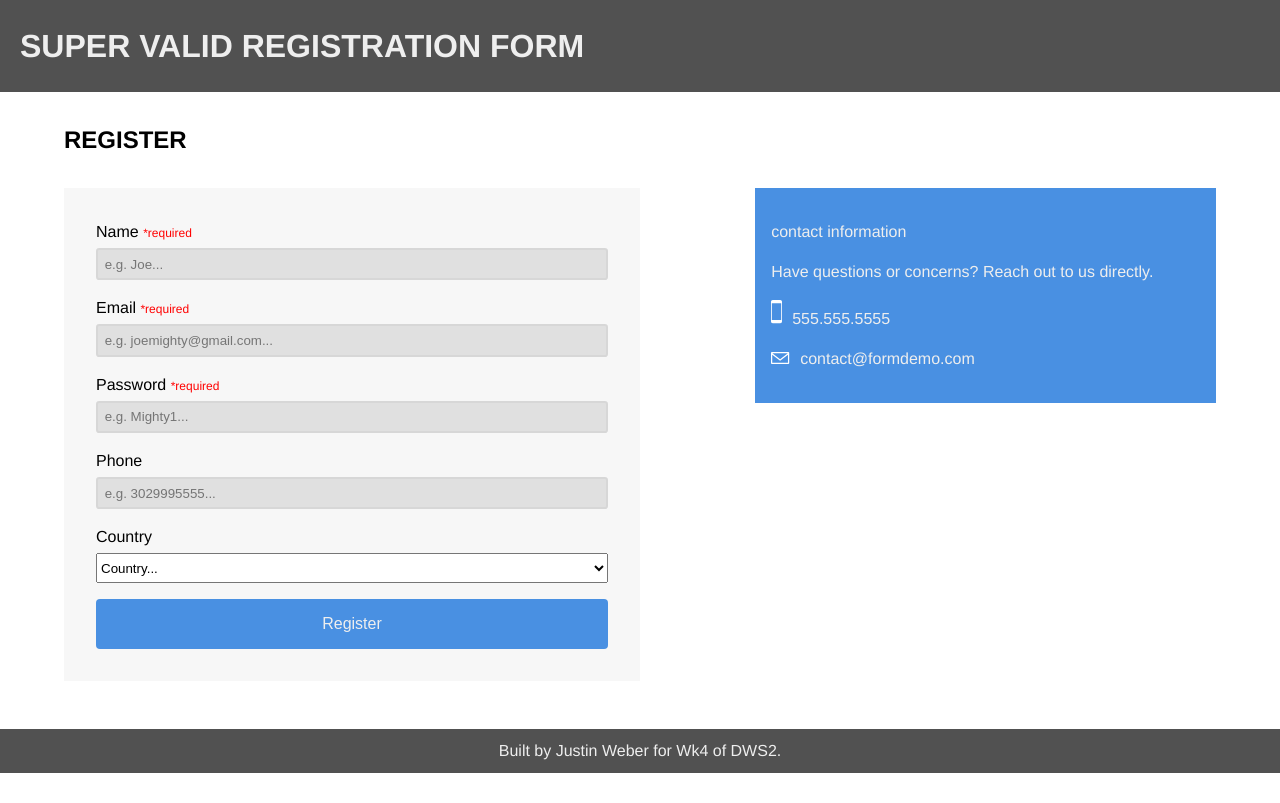
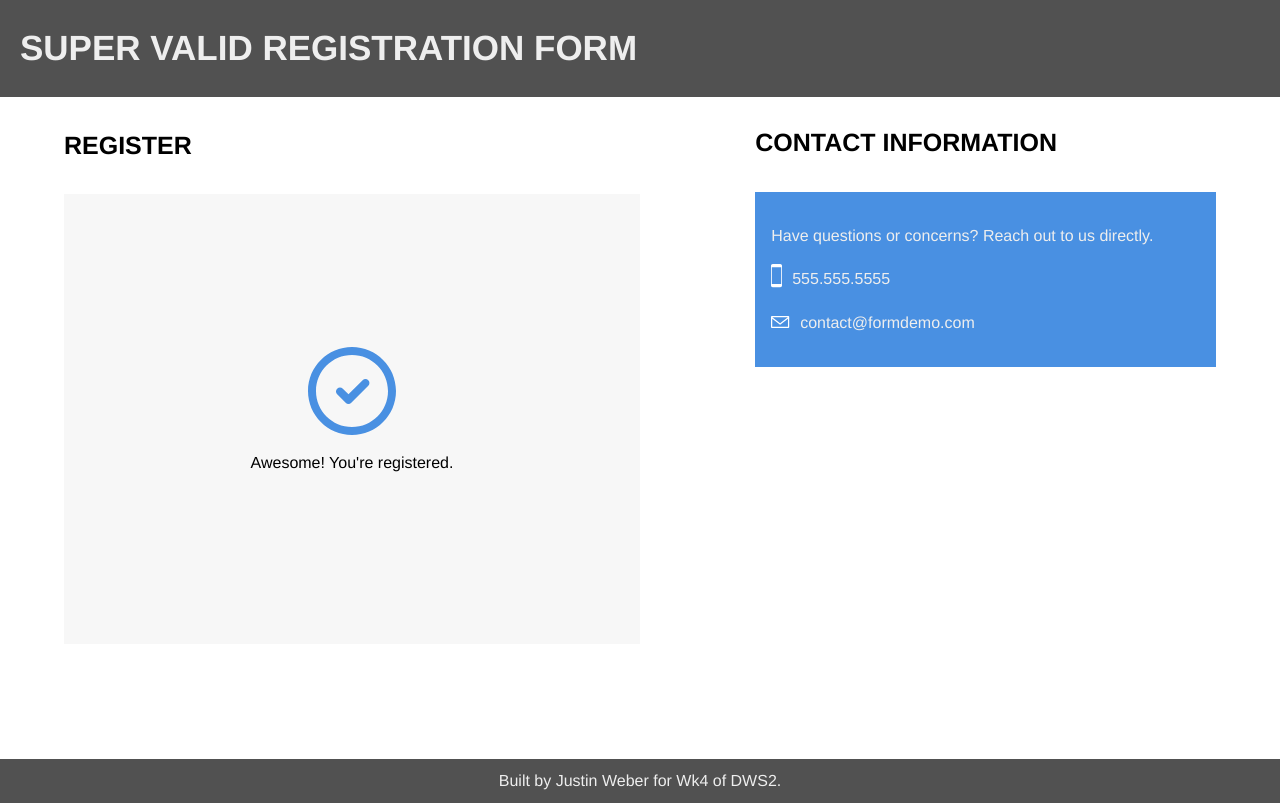
Before and after one commit to jjweber/accessible-form, a website: page index.html in a window 1280 px wide. Both pictures are taken after typing "Sample", "name@example.com", "Sample123", "Sample" into the empty fields and a click on the button "Register". Drawn offline with Linux system fonts and the light colour scheme.

Commit message:
Fixed alignment problems. Finished confirmation message. Finished and working project. Going to mess with color selections a bit more.

```diff
--- a/index.html
+++ b/index.html
@@ -15,7 +15,7 @@
     <section id="mainContent">
       <div class="wrapper">
         <h1>register</h1>
-
+        <div id="formBeforeSuccess">
           <form id="myForm" action="">
             <div class="control-group">
               <label for="name">Name <span>*required</span></label>
@@ -28,7 +28,6 @@
             <div class="control-group">
               <label for="password">Password <span>*required</span></label>
               <input type="password" id="password" placeholder="e.g. Mighty1..." required pattern="(?=.*\d)(?=.*[a-z])(?=.*[A-Z]).{8,}" maxlength="20"/>
-            <!--<span class="error" aria-live="polite"></span>-->
             </div>
             <div class="control-group">
               <label for="phone">Phone</label>
@@ -291,13 +290,21 @@
             </div>
             <button type="submit">Register</button>
           </form>
+        </div>
+        <div id="formAfterSuccess">
+          <div id="afterSuccessContents">
+            <img src="./assets/circle-check.svg" alt="Circle with check icon">
+            <p>Awesome! You're registered.</p>
+          </div>
+        </div>
 
         <aside class="contactInfo">
-          <label for=""></label>
-            <p>contact information</p>
+          <h1>contact information</h1>
+          <div class="asideContents">
             <p>Have questions or concerns? Reach out to us directly.</p>
             <p><span><img class="phoneIcon" src="./assets/phone.svg" alt="Phone icon"></span>555.555.5555</p>
             <p><span><img class="emailIcon"src="./assets/email.svg" alt="Email icon"></span>contact@formdemo.com</p>
+          </div>
         </aside>
       </div>
     </section>
--- a/js/main.js
+++ b/js/main.js
@@ -1,5 +1,6 @@
 // Creating variables
 const submit = document.querySelector('button');
+const form = document.querySelector('#myForm');
 const nameField = document.querySelector('#name');
 const emailField = document.querySelector('#email');
 const passField = document.querySelector('#password');
@@ -9,6 +10,7 @@ const phoneField = document.querySelector('#phone');
 const countryDropdown = document.querySelector('#country');
 
 var error = document.querySelector('.error');
+
 
 // Creating function that passes each input to my clearfield function and resets the form.
 function resetform() {
@@ -27,7 +29,6 @@ function clearField(input) {
 }
 
 // Creating my validity class
-
 class CheckValidity {
   constructor(input, type) {
     this.input = input;
@@ -99,10 +100,11 @@ class CheckValidity {
 
 };
 
-
+// Creating function to do all validity checks on all fields to prevent repetition
 function validateField(input, type) {
   let validateName = new CheckValidity(input, type);
 
+  // Finding the div for each input and searching for all elements with the class of error
   let errorElements = input.parentNode.getElementsByClassName("error");
   let errorMessages = validateName.getMessages();
   let currentErrorCount = errorElements.length;
@@ -112,40 +114,11 @@ function validateField(input, type) {
     errorElements[0].parentNode.removeChild(errorElements[0]);
   }
 
+  // looping through array and adding the messages
   errorMessages.forEach( (err) => {
     input.insertAdjacentHTML('afterend', '<p class="error">' + err + '</p>');
   });
 }
-
-function showRulesForField(input, type) {
-  //let fieldRules
-  //input.insertAdjacentHTML('afterend', '<p class="rules">' + err + '</p>');
-}
-
-// Setting up my event listeners
-
-// nameField events
-nameField.addEventListener("keyup", (event) => {
-  validateField(nameField, "name");
-}, false);
-
-/*nameField.addEventListener("focus", (event) => {
-  console.log("Show rules for this field..");
-  showRulesForField(nameField, "name");
-}, false);*/
-
-
-// emailField events
-emailField.addEventListener("keyup", (event) => {
-  validateField(emailField, "email");
-}, false);
-
-
-// passField events
-passField.addEventListener("keyup", (event) => {
-  validateField(passField, "password");
-}, false);
-
 
 function checkForValidForm() {
   let validForm = true;
@@ -161,14 +134,35 @@ function checkForValidForm() {
   return validForm;
 }
 
-// Set up submit listener
+
+// Setting up my event listeners
+
+// Using keyup events so it will re-validate as user types giving them live feedback
+
+// nameField events
+nameField.addEventListener("keyup", (event) => {
+  validateField(nameField, "name");
+}, false);
+
+// emailField events
+emailField.addEventListener("keyup", (event) => {
+  validateField(emailField, "email");
+}, false);
+
+// passField events
+passField.addEventListener("keyup", (event) => {
+  validateField(passField, "password");
+}, false);
+
+// Setting up submit onclick listener
 submit.addEventListener("click", (event) => {
   event.preventDefault(); // this will stop the standard form submission.
-
+  // Returns true if the form was valid
   if (checkForValidForm()) {
-    // returns true if the form was valid
     alert("Form Submitted. Reseting form.");
+    // I am performing a form reset to be safe, even though I am displaying a message in place of form
     resetform();
+    // Finding the form div id and replacing the inner Html with my html for the registration success message
+    document.getElementById('formBeforeSuccess').innerHTML = document.getElementById('formAfterSuccess').innerHTML;
   }
-
 });
--- a/scss/base/_base.scss
+++ b/scss/base/_base.scss
@@ -9,7 +9,6 @@ html, body {
   @extend %reset-all-space;
 }
 
-
 header {
   background: $secondary-background;
   margin: $reset-space;
@@ -18,6 +17,7 @@ header {
 header h1 {
   color: $secondary-color;
   text-transform: uppercase;
+  font-size: 25px;
   margin: $reset-space;
   padding: 22px 20px;
 }
@@ -34,6 +34,7 @@ header h1 {
 
   h1 {
     text-transform: uppercase;
+    font-size: 20px;
     margin: $reset-space;
     padding: 30px 0;
   }
@@ -42,10 +43,37 @@ header h1 {
 form {
   @extend %auto-center;
   margin-bottom: 3em;
-  max-width: 500px;
+  max-width: 100%;
   max-height: 900px;
   background: $form-background;
   padding: 2em;
+}
+
+#formAfterSuccess {
+  display: none;
+}
+
+#afterSuccessContents {
+  @extend %auto-center;
+  text-align: center;
+  display: flex;
+  flex-direction: column;
+  justify-content: center;
+  align-items: center;
+  margin-bottom: 3em;
+  max-width: 100%;
+  height: 450px;
+  background: $form-background;
+  padding: 2em;
+
+  img {
+    display: block;
+  }
+
+  p {
+    clear: both;
+    display: block;
+  }
 }
 
 .control-group {
@@ -83,7 +111,63 @@ form {
   height: 30px;
 }
 
-/* This is our style for the invalid fields */
+button {
+  display: block;
+  border: none;
+  padding: 1em;
+  width: 100%;
+  background: $accent-background;
+  color: $secondary-color;
+  font-size: 1em;
+  border-radius: .25em;
+}
+
+.contactInfo {
+  @extend %auto-center;
+  width: 100%;
+
+  .asideContents {
+    background: $accent-background;
+    padding: 1em;
+    margin-bottom: 30px;
+
+    p {
+      color: $secondary-color;
+
+      span {
+        margin-right: 10px;
+      }
+    }
+  }
+}
+
+.contactInfo p > span {
+  display: inline-block;
+  vertical-align: middle;
+}
+
+.error {
+  color: $error-accent;
+  line-height: 1.2;
+  margin: 5px auto;
+}
+
+footer {
+  clear: both;
+  width: 100%;
+  background: $secondary-background;
+  color: $secondary-color;
+  text-align: center;
+  margin: $reset-space;
+  //margin-top: 30%;
+
+  p{
+    margin: $reset-space;
+    padding: 10px 0;
+  }
+}
+
+/* This is our style for the valid fields */
 input:valid{
   border-color: $success-accent-border;
   background-color: $success-accent;
@@ -103,52 +187,6 @@ input:focus:invalid {
   outline: none;
 }
 */
-button {
-  display: block;
-  border: none;
-  padding: 1em;
-  width: 100%;
-  background: $accent-background;
-  color: $secondary-color;
-  font-size: 1em;
-  border-radius: .25em;
-}
-
-.contactInfo {
-  @extend %auto-center;
-  background: $accent-background;
-  max-width: 450px;
-  padding: 1em;
-  margin-bottom: 30px;
-
-  p {
-    color: $secondary-color;
-
-    span {
-      margin-right: 10px;
-    }
-  }
-}
-
-.error {
-  color: $error-accent;
-  line-height: 1.2;
-  margin: 5px auto;
-}
-
-footer {
-  clear: both;
-  width: 100%;
-  background: $secondary-background;
-  color: $secondary-color;
-  text-align: center;
-  margin: $reset-space;
-
-  p{
-    margin: $reset-space;
-    padding: 10px 0;
-  }
-}
 
 
 /* Larger Phones, Small Tablets */
@@ -161,23 +199,46 @@ footer {
 @media only screen and (min-width : 768px) {
   form {
     display: block;
-    min-width: 50%;
+    float: left;
+    width: 50%;
     margin-right: 20px;
+    margin-bottom: 15%;
+  }
+
+  #afterSuccessContents {
     float: left;
+    width: 50%;
+    margin-right: 20px;
+    margin-bottom: 15%;
   }
-  aside {
+
+  .contactInfo {
     display: block;
+    float: right;
     width: 40%;
-    float: right;
+    margin-top: -90px;
   }
 }
 
 /* Large Devices, Wide Screens */
 @media only screen and (min-width : 1200px) {
+  header h1 {
+    font-size: 35px;
+  }
+
+  .wrapper h1 {
+    font-size: 25px;
+  }
+
   form {
-    min-width: 50%;
+    margin-bottom: 10%;
   }
-  aside {
-    min-width: 40%;
+
+  #afterSuccessContents {
+    margin-bottom: 10%;
+  }
+
+  .contactInfo {
+    margin-top: -100px;
   }
 }
```
Also changed, not shown: css/main.css. Lines whose indentation alone changed are shown as unchanged.
